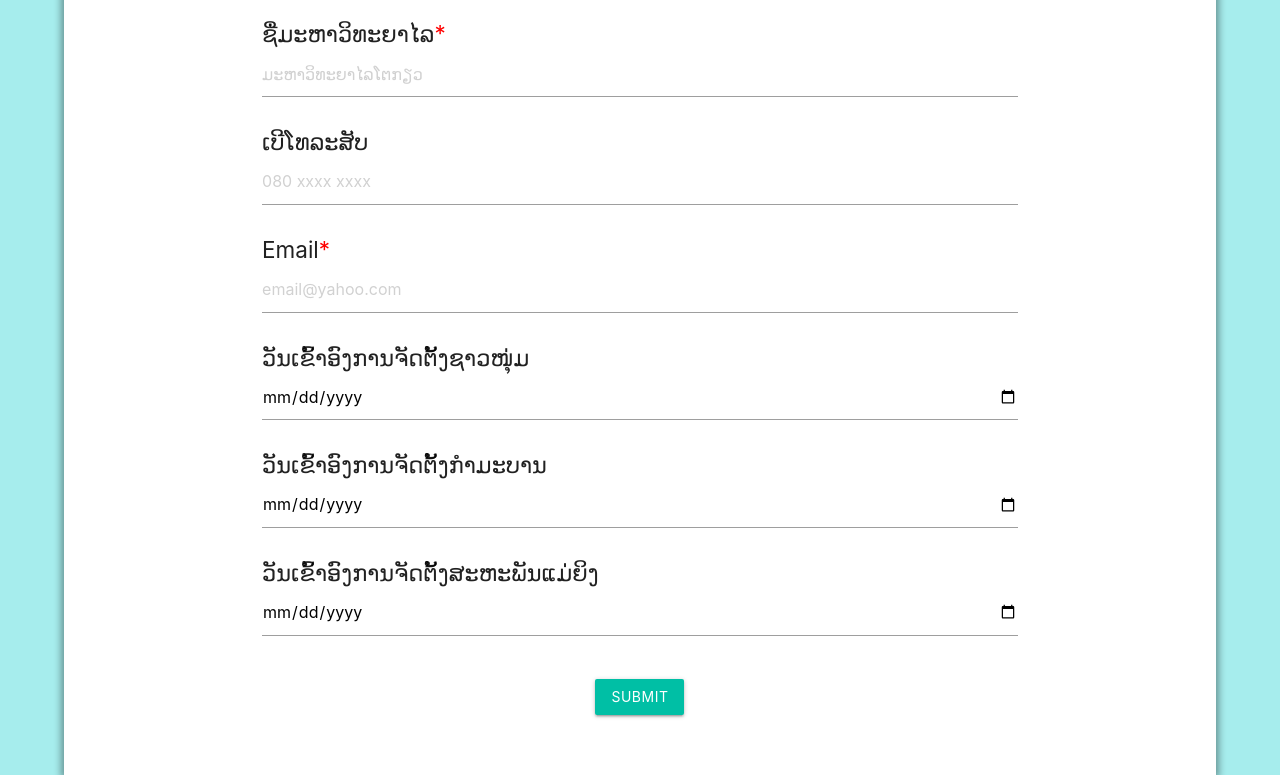
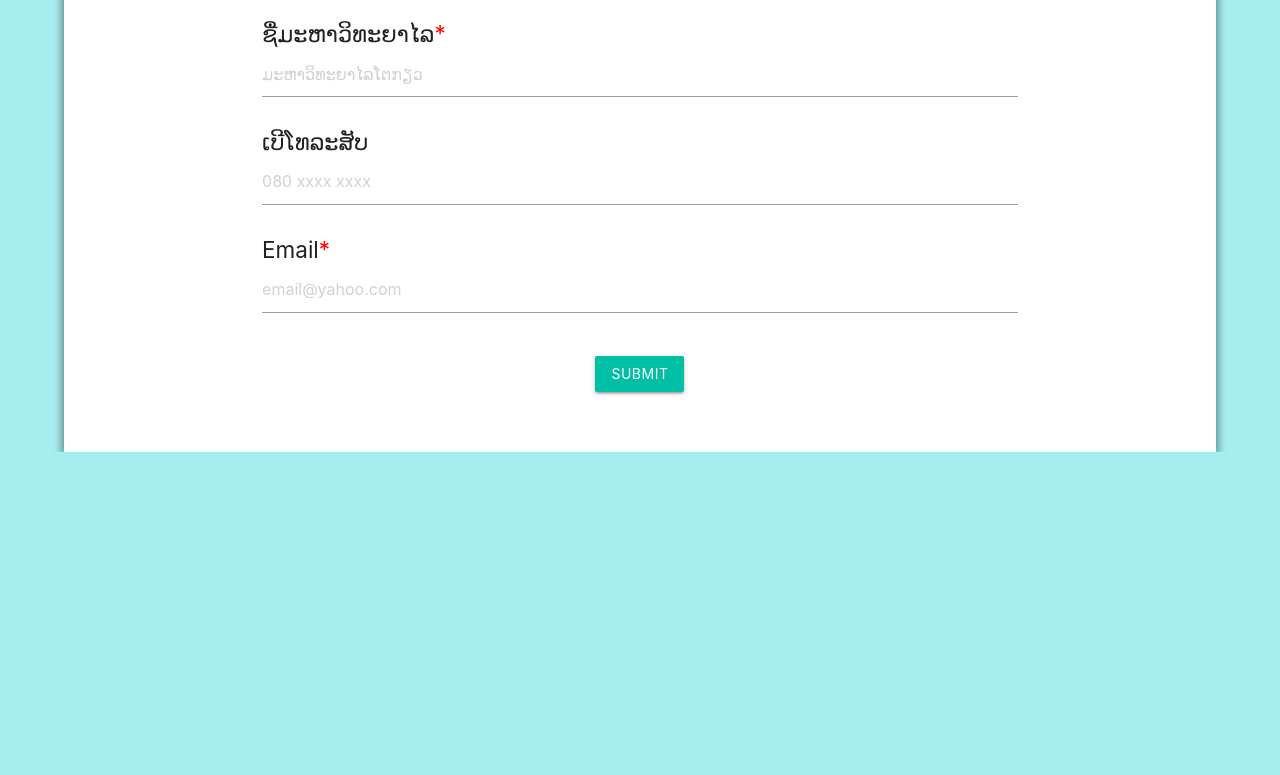
Before and after one commit to muaku/lsaj2017, a website: page public/index.html in a window 1280 px wide. Shown: the part 747-1522 px from the top of the page. After the commit the page ends 1199 px from the top, so only its background shows below. Drawn offline with nearby package versions, Linux system fonts and the light colour scheme.

Commit message:
V2 test1

```diff
--- a/public/index.html
+++ b/public/index.html
@@ -112,26 +112,6 @@
 	       </div>
 	  </div>
 
-      <div class="row">
-	      <div class="col s12 ">
-	      	  <div id="title">ວັນເຂົ້າອົງການຈັດຕັ້ງຊາວໜຸ່ມ</div>
-	          <input id ="datepicker1" type="date" class="datepicker" data-value="">
-	       </div>
-	  </div>
-
-	  <div class="row">
-	      <div class="col s12 ">
-	      	  <div id="title">ວັນເຂົ້າອົງການຈັດຕັ້ງກຳມະບານ</div>
-	          <input id ="datepicker2" type="date" class="datepicker" data-value="">
-	       </div>
-	  </div>
-
-	  <div class="row">
-	      <div class="col s12 ">
-	      	  <div id="title">ວັນເຂົ້າອົງການຈັດຕັ້ງສະຫະພັນແມ່ຍິງ</div>
-	          <input id ="datepicker3" type="date" class="datepicker" data-value="">
-	       </div>
-	  </div>
 
     <!-- Error -->
      <div id="errortext"></div>
--- a/public/index.js
+++ b/public/index.js
@@ -36,10 +36,7 @@ $("#register").click(function(){
 	  		"grade": grade,
 	  		"schoolname": schoolname,
 	  		"email": email,
-	  		"phone": $("#phone").val(),
-	  		"youth_day": $('#datepicker1').val(),
-	  		"unions_day": $('#datepicker2').val(),
-	  		"union_women_day": $('#datepicker3').val()
+	  		"phone": $("#phone").val()
 	    }
 
 		// post request
```
Also changed, not shown: 1 other file.
